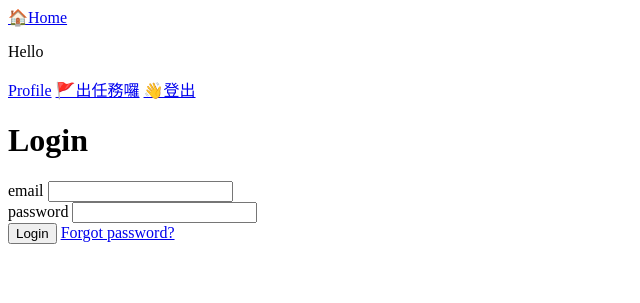
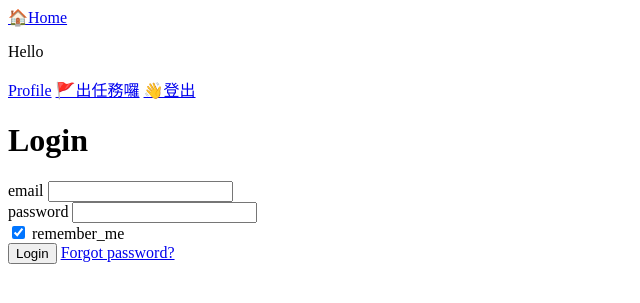
Before and after one commit to KunYuChang/taskapp, a CodeIgniter 4 app: template app/Views/Login/new.php in a window 1280 px wide. Shown: the top 303 px of the page, without its empty margins (0-640 px from the left). Run offline with PHP 8.4 and a stand-in for CodeIgniter, Linux system fonts and the light colour scheme; the template is opened without the code that fills it, so the values that code supplies are empty; some libraries are stand-ins or nearby versions.

Commit message:
在Login頁面新增一個記住我的Checkbox, 並在Controller得到值。

```diff
--- a/app/Controllers/Login.php
+++ b/app/Controllers/Login.php
@@ -13,6 +13,9 @@ class Login extends BaseController
     {
         $email = $this->request->getPost('email');
         $password = $this->request->getPost('password');
+
+        // on / null -> true / false
+        $remember_me = (bool)$this->request->getPost('remember_mr');
 
         // https://codeigniter.com/user_guide/concepts/services.html
         $auth = service('auth');
--- a/app/Views/Login/new.php
+++ b/app/Views/Login/new.php
@@ -16,6 +16,12 @@
     <input type="password" name="password">
 </div>
 
+<div>
+    <input type="checkbox" name="remember_me" id="remember_me"
+        <?php if(old('remember_me')):?>checked<?php endif; ?> >
+    <label for="remember_me">remember_me</label>
+</div>
+
 <button>Login</button>
 
 <a href="<?= site_url("/password/forgot") ?>">Forgot password?</a>
```
